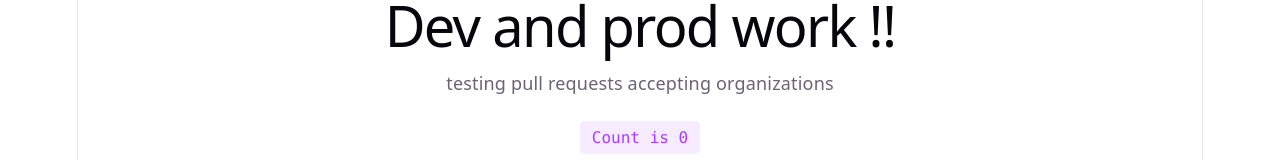
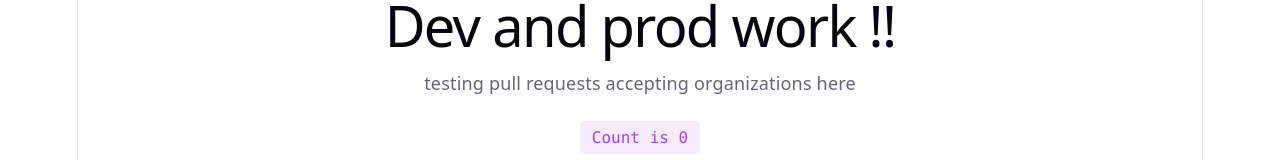
Before and after one commit to umd-shereen/umd-git-aws-cicd, a React (Vite) app: page / in a window 1280 px wide. Shown: the part 261-421 px from the top of the page. Built offline with nearby package versions, Linux system fonts and the light colour scheme.

Commit message:
minor tweaks

```diff
--- a/src/App.tsx
+++ b/src/App.tsx
@@ -18,7 +18,7 @@ function App() {
         <div>
           <h1>Dev and prod work !!</h1>
           <p>
-           testing pull requests accepting organizations
+           testing pull requests accepting organizations here
           </p>
         </div>
         <button
```
